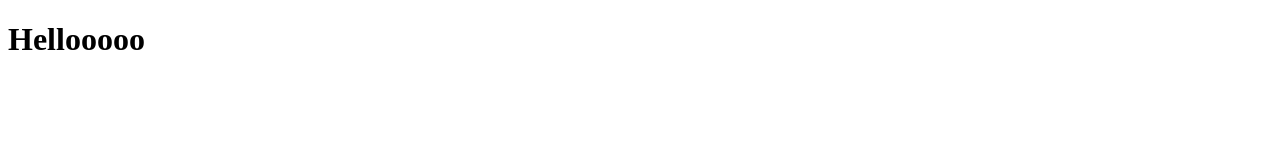
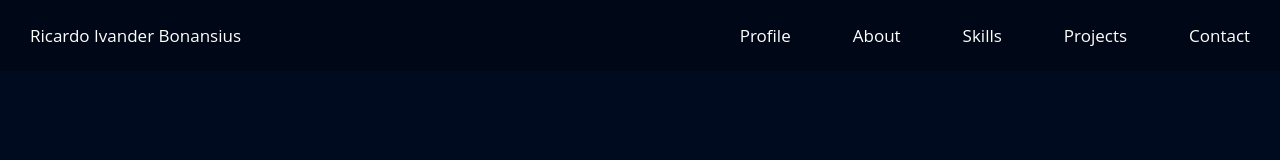
Before and after one commit to HelloMatcha/HelloMatcha.github.io, a plain HTML site: page index.html in a window 1280 px wide. Drawn offline with Linux system fonts and the light colour scheme.

Commit message:
added navigation bar and background colour

```diff
--- a/index.html
+++ b/index.html
@@ -3,11 +3,32 @@
 <head>
     <meta charset="UTF-8">
     <meta name="viewport" content="width=device-width, initial-scale=1.0">
-    <title>Document</title>
+    <title>Portofolio</title>
+    <link rel="stylesheet" href="style.css">
 </head>
 <body>
-    <h1>
-        Hellooooo
-    </h1>
+    <header>
+    <div class="navbg">
+    <div class="nav">
+    <a href="#home" class="name">Ricardo Ivander Bonansius</a>
+    <a href="#contact" class="others">Contact</a>
+    <a href="#projects" class="others">Projects</a>
+    <a href="#skills" class="others">Skills</a>
+    <a href="#about" class="others">About</a>
+    <a href="#profile" class="others">Profile</a>
+    </div>
+    </div>
+</header>
+
+
+
+
+
+
+
+
+
+
+
 </body>
 </html>
--- /dev/null
+++ b/style.css
@@ -0,0 +1,56 @@
+* {
+  box-sizing: border-box;
+  margin: 0;
+  padding: 0;
+  font-family: "Open Sans", sans-serif;
+}
+
+body {
+    background-color:#000B20;
+}
+
+/* Style the links inside the navigation bar */
+.navbg {
+  background-color: rgba(0, 0, 0, 0.3); /* semi-transparent layer */
+  width: 100%;
+  position: fixed;
+  padding: 14px;
+  box-sizing: border-box;
+}
+
+.nav .name {
+  font-style: normal;
+  float: left;
+  color: white;
+  text-align: center;
+  text-decoration: none;
+  font-size: 17px:
+}
+
+.nav .others{
+  margin-left: 30px;
+}
+
+.nav a {
+  float: right;
+  color: white;
+  text-align: center;
+  text-decoration: none;
+  font-size: 17px;
+  z-index: 2;
+  padding: 10px 16px;
+
+}
+
+.nav a:hover {
+  background-color: #ddd;
+  color: black;
+  border-radius: 20px;
+  text-align: center;
+  justify-content: center;
+}
+
+.nav a.active {
+  background-color: #d4d4d4;
+  color: white;
+}
```
